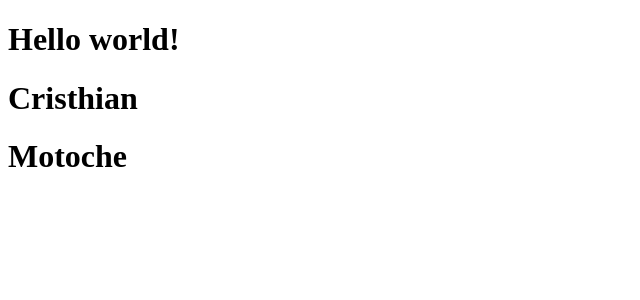
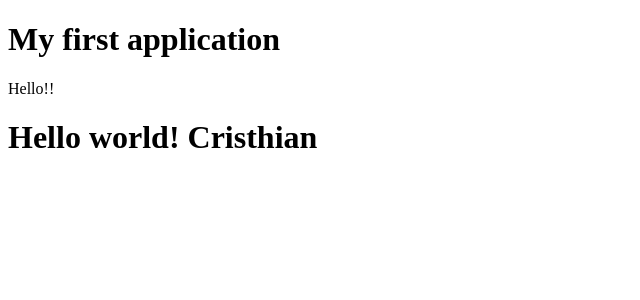
Before and after one commit to CristhianMotoche/Curso-JS, an Angular app in the folder 04-angular/App/: page / in a window 1280 px wide. Shown: the top 300 px of the page, without its empty margins (0-640 px from the left). Built offline with nearby package versions, Linux system fonts and the light colour scheme.

Commit message:
Update component

```diff
--- a/04-angular/App/src/app/app.component.html
+++ b/04-angular/App/src/app/app.component.html
@@ -1,9 +1,5 @@
-<h1>
-  {{title}}
-</h1>
-<h1>
-  {{name}}
-</h1>
-<h1>
-  {{lastname}}
-</h1>
+<h1>My first application</h1>
+
+<p>Hello!!</p>
+
+<h1>{{ title }} {{ name }}</h1>
--- a/04-angular/App/src/app/app.component.ts
+++ b/04-angular/App/src/app/app.component.ts
@@ -1,12 +1,32 @@
 import { Component } from '@angular/core';
 
 @Component({
-  selector: 'app-root',
+  selector: 'raiz',
   templateUrl: './app.component.html',
   styleUrls: ['./app.component.css']
 })
+
 export class AppComponent {
   title = 'Hello world!';
   name = 'Cristhian';
   lastname = 'Motoche';
+
+  constructor(){
+    console.log("Hello!");
+    this.holaMundo();
+    console.log(this.greet("Cristhian"));
+  }
+
+  holaMundo(){
+    console.log("Hello world!");
+  }
+
+  greet(name:string, lastname?: string): string {
+    return `Hello ${name} ${lastname}`;
+  }
 }
+
+interface UserInterface {
+  name: string,
+  lastname: string
+}
--- a/04-angular/App/src/index.html
+++ b/04-angular/App/src/index.html
@@ -9,6 +9,6 @@
   <link rel="icon" type="image/x-icon" href="favicon.ico">
 </head>
 <body>
-  <app-root>Loading...</app-root>
+  <raiz>Loading...</raiz>
 </body>
 </html>
```
